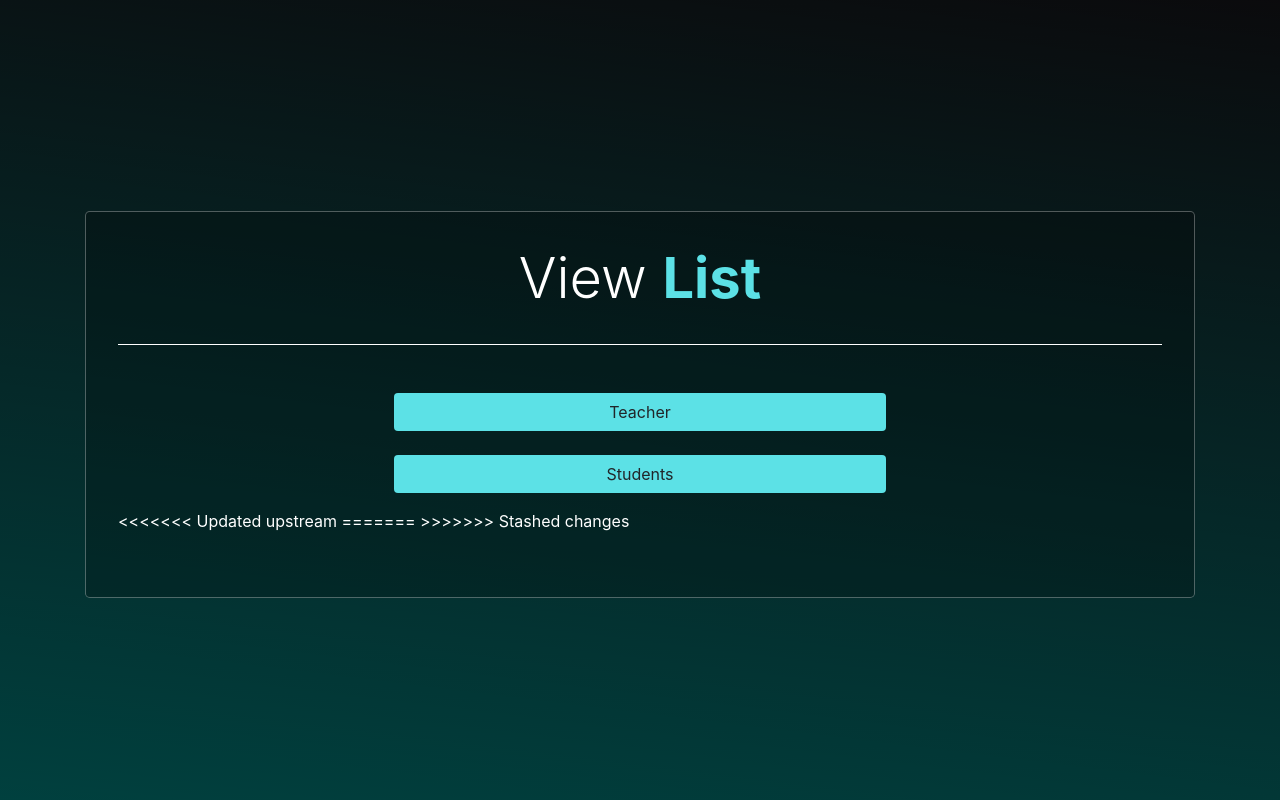
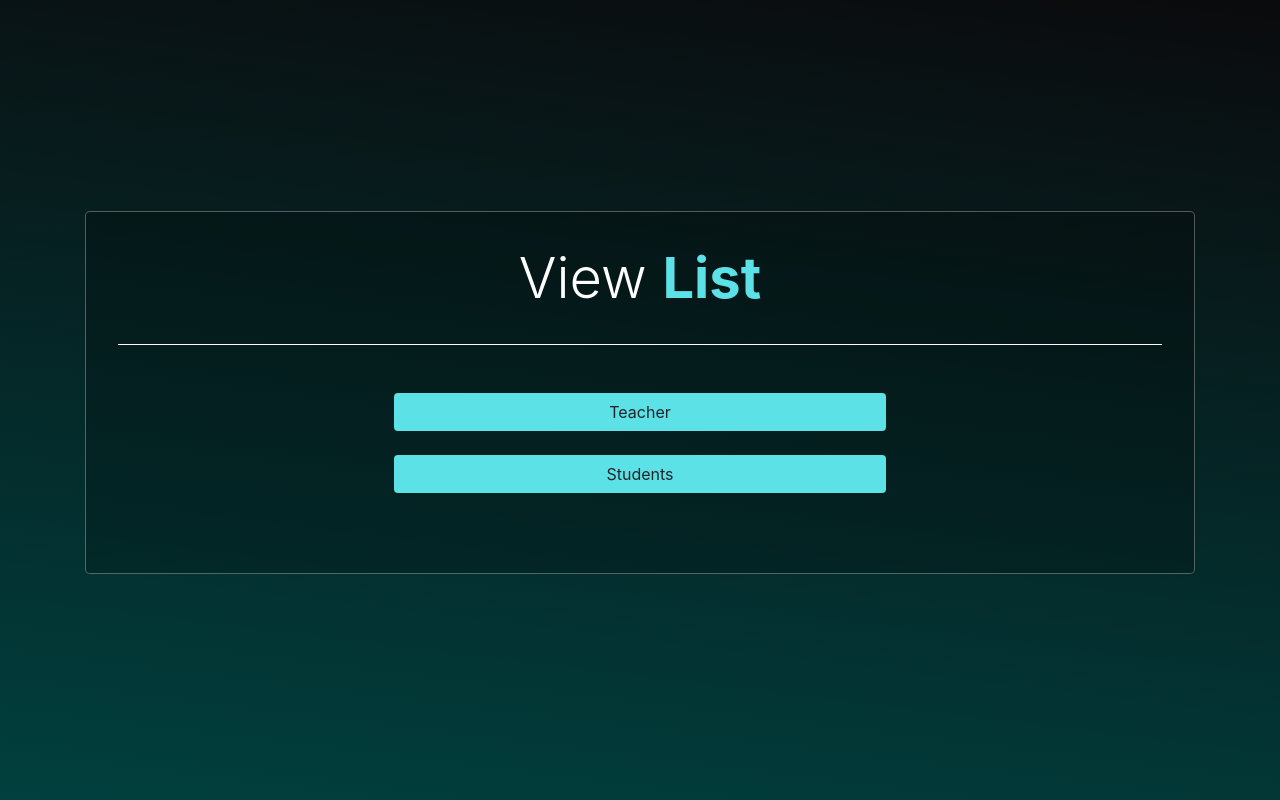
Before and after one commit to avzyl/CMU, a PHP site: page /list.php in a window 1280 px wide. Run offline with PHP 8.4, Linux system fonts and the light colour scheme.

Commit message:
v.0.2
oks na sa'kin, check niyo sa inyo

```diff
--- a/home.php
+++ b/home.php
@@ -20,7 +20,6 @@ $user = new User();
 
  </head>
  <body>
-
    <nav class="navbar navbar-dark bg-dark shadow-sm slide-in-left">
      <a class="navbar-brand " href="https://malolos.ceu.edu.ph/">
        <img src="resource/img/cmuLGO.png" height="100" class="logo d-inline-block align-top"
@@ -58,7 +57,6 @@ $user = new User();
        </div>
      </div>
    </div>
- </body>
    <footer id="sticky-footer" class="py-4 bg-dark text-white-50 fixed-bottom">
      <div class="container text-center">
          <div class="row">
--- a/index.php
+++ b/index.php
@@ -9,6 +9,7 @@
   <link rel="stylesheet" type="text/css"  href="resource/css/styles.css">
 </head>
 <body>
+    <section class="page">
       <header>
         <nav class="navbar shadow-sm slide-in-left">
           <a class="navbar-brand " href="https://malolos.ceu.edu.ph/">
@@ -50,6 +51,8 @@
             </div>
           </div>
         </footer>
+
+    </section>
     <script src="vendor/js/jquery.js"></script>
     <script src="vendor/js/popper.js"></script>
     <script src="vendor/js/bootstrap.min.js"></script>
--- a/list.php
+++ b/list.php
@@ -9,6 +9,7 @@
   <link rel="stylesheet" type="text/css"  href="resource/css/styles.css">
 </head>
 <body>
+    <section class="page">
       <header>
         <nav class="navbar shadow-sm slide-in-left">
           <a class="navbar-brand " href="https://malolos.ceu.edu.ph/">
@@ -34,13 +35,6 @@
                     </div>
                   </div>
                 </p>
-
-<<<<<<< Updated upstream
-
-=======
-
->>>>>>> Stashed changes
-
               </div>
             </div>
           </div>
@@ -57,6 +51,8 @@
             </div>
           </div>
         </footer>
+
+    </section>
     <script src="vendor/js/jquery.js"></script>
     <script src="vendor/js/popper.js"></script>
     <script src="vendor/js/bootstrap.min.js"></script>
--- a/resource/css/styles.css
+++ b/resource/css/styles.css
@@ -472,6 +472,11 @@ background: rgb(0,255,248);
 background: linear-gradient(7deg, rgba(1,255,248,1) 0%, rgba(42,41,50,1) 100%);
 }
 
+/* page */
+.page{
+  min-height: 100vh;
+}
+
 .container{
   border-radius: 10px;
 
--- a/student.php
+++ b/student.php
@@ -31,6 +31,7 @@ $result = mysqli_query($conn, $sql);
   <script src="https://kit.fontawesome.com/07311ba66e.js" crossorigin="anonymous"></script>
 </head>
 <body>
+  <section class="page">
     <nav class="navbar navbar-dark bg-dark shadow-sm slide-in-left">
       <a class="navbar-brand " href="https://malolos.ceu.edu.ph/">
         <img src="resource/img/cmuLGO.png" height="100" class="logo d-inline-block align-top"
@@ -62,7 +63,7 @@ $result = mysqli_query($conn, $sql);
                 <table class="borderless">
                   <thead>
                     <tr>
-                  <th><h1 class="text-white">Class</h1></th>
+                      <th><h1 class="text-white">Students</h1></th>
                     </tr>
                   </thead>
                   <tbody>
@@ -116,6 +117,8 @@ $result = mysqli_query($conn, $sql);
             </div>
           </div>
 
+  </section>
+
     <script>
       $(document).ready(function(){
           $('button').click(function(){
--- a/teacher.php
+++ b/teacher.php
@@ -31,6 +31,7 @@ $result = mysqli_query($conn, $sql);
   <script src="https://kit.fontawesome.com/07311ba66e.js" crossorigin="anonymous"></script>
 </head>
 <body>
+  <section class="page">
     <nav class="navbar navbar-dark bg-dark shadow-sm slide-in-left">
       <a class="navbar-brand " href="https://malolos.ceu.edu.ph/">
         <img src="resource/img/cmuLGO.png" height="100" class="logo d-inline-block align-top"
@@ -62,7 +63,7 @@ $result = mysqli_query($conn, $sql);
                 <table class="borderless">
                   <thead>
                     <tr>
-                  <th><h1 class="text-white">Class</h1></th>
+                      <th><h1 class="text-white">Faculty</h1></th>
                     </tr>
                   </thead>
                   <tbody>
@@ -116,6 +117,8 @@ $result = mysqli_query($conn, $sql);
             </div>
           </div>
 
+  </section>
+
     <script>
       $(document).ready(function(){
           $('button').click(function(){
```
Also changed, not shown: changepassword.php (+15 -1 lines), login.php (+16 -14 lines), register.php (+15 -1 lines), template.php (+15 -13 lines). Lines whose indentation alone changed are shown as unchanged.
